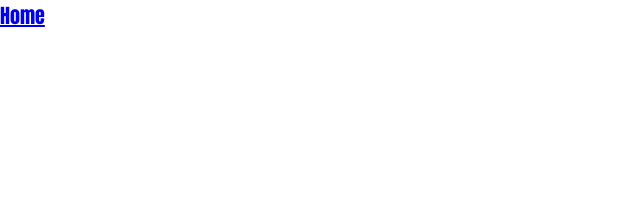
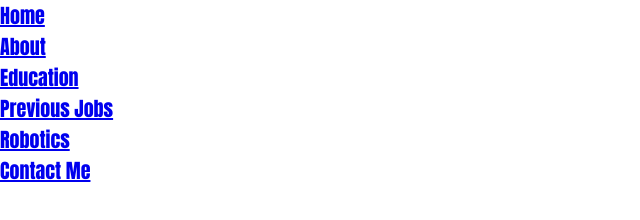
Before and after one commit to majorjoel2/personal-website, a plain HTML site: page index.html in a window 1280 px wide. Shown: the whole page, without its empty margins (0-640 px from the left). Drawn offline with Linux system fonts and the light colour scheme.

Commit message:
initial work

```diff
--- a/index.html
+++ b/index.html
@@ -48,7 +48,11 @@ True Gray dark: 1f1f1f 0e0e0e
 		<nav class="header-wrapper">
 			<ul class="header-subwrapper">
 				<li class="current"><a class="smoothscroll" href="#home" title="home">Home</a></li>
-				<li><a class="smoothscroll" href="#" title=""></a></li>
+				<li><a class="smoothscroll" href="#about" title="about">About</a></li>
+				<li><a class="smoothscroll" href="#school" title="education">Education</a></li>
+				<li><a class="smoothscroll" href="#jobs" title="previous jobs">Previous Jobs</a></li>
+				<li><a class="smoothscroll" href="#robotics" title="robotics">Robotics</a></li>
+				<li><a class="smoothscroll" href="#contact" title="contact me">Contact Me</a></li>
 			</ul>
 		</nav>
 
```
Also changed, not shown: 1 other file.
